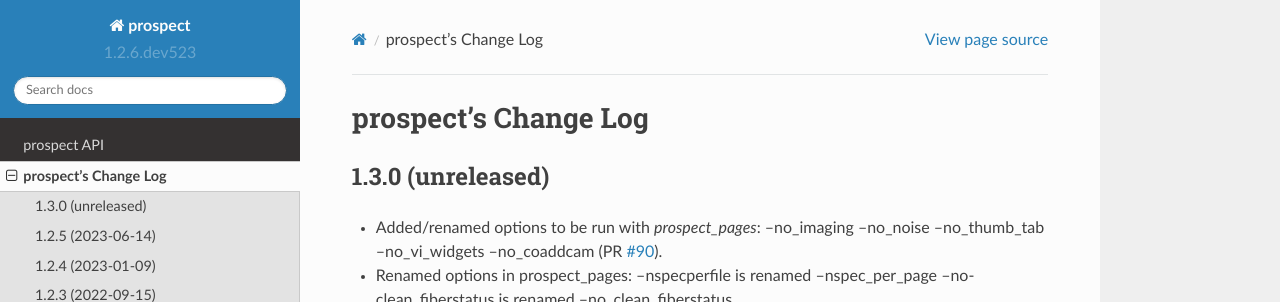
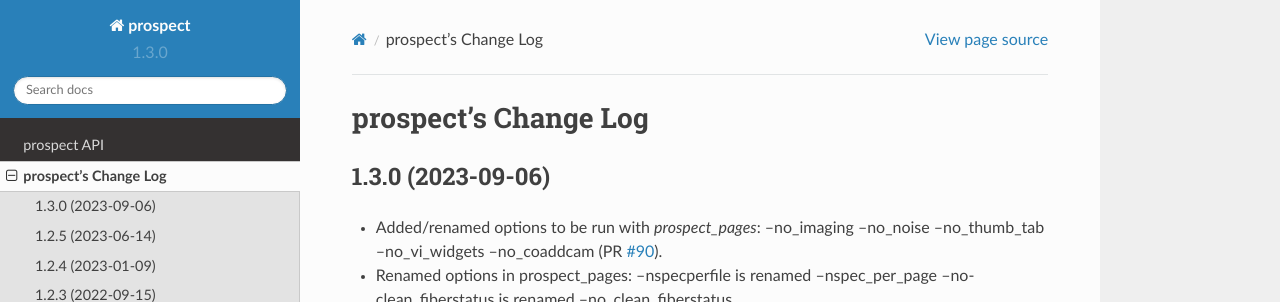
Before and after one commit to desihub/prospect, a Sphinx documentation site: the page built from doc/changes.rst, in a window 1280 px wide and 900 px high. Shown: the top 302 px of the window. Built offline with Sphinx 7.4.7 and the Read the Docs theme 2.0.0, drawn with Linux system fonts in a browser that asks for light colours.

Commit message:
preparing for tag

```diff
--- a/doc/changes.rst
+++ b/doc/changes.rst
@@ -2,7 +2,7 @@
 prospect's Change Log
 =====================
 
-1.3.0 (unreleased)
+1.3.0 (2023-09-06)
 ------------------
 
 * Added/renamed options to be run with `prospect_pages`:
--- a/py/prospect/_version.py
+++ b/py/prospect/_version.py
@@ -1 +1 @@
-__version__ = '1.2.6.dev523'
+__version__ = '1.3.0'
```
